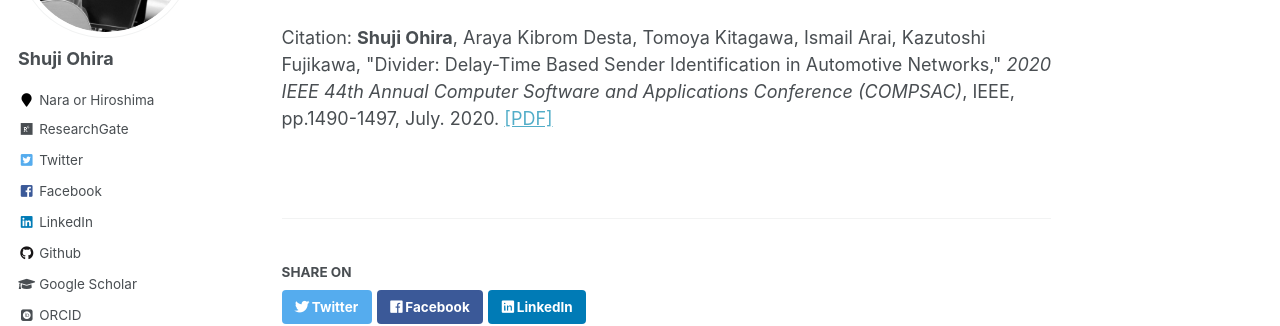
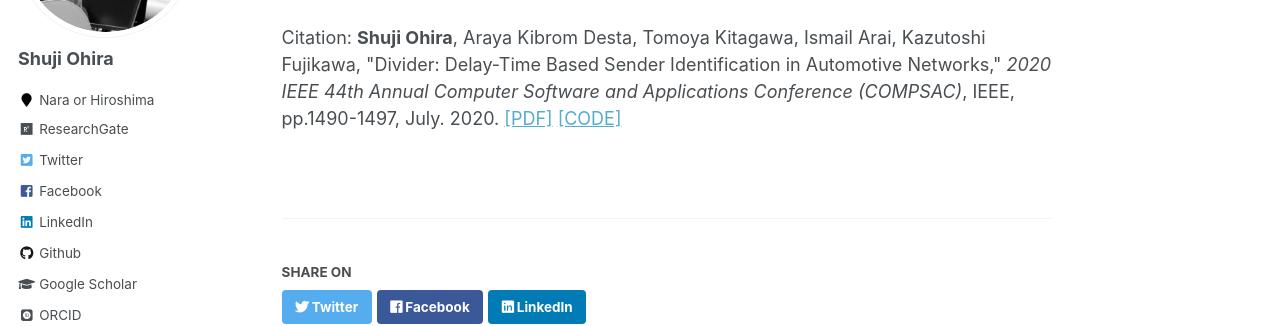
Before and after one commit to shuji-oh/shuji-oh.github.io, a Jekyll site: the page built from _publications/Divider.md, in a window 1280 px wide. Shown: the part 246-572 px from the top of the page. Built offline with Jekyll 4.4.1, drawn with Linux system fonts in a browser that asks for light colours; some web fonts are replaced.

Commit message:
revised urls on sigle page

```diff
--- a/_layouts/single.html
+++ b/_layouts/single.html
@@ -43,12 +43,12 @@ layout: default
         {% endif %}
 
 
-        {% if post.citation and post.paperurl and post.codeurl %}
-          <p>Citation: {{ post.citation }} <a href="{{ post.paperurl }}">[PDF]</a> <a href="{{ post.codeurl }}">[CODE]</a></p>
-        {% elsif post.citation and post.codeurl %}
-          <p>Citation: {{ post.citation }} <a href="{{ post.codeurl }}">[CODE]</a></p>
+        {% if page.citation and page.paperurl and page.codeurl %}
+          <p>Citation: {{ page.citation }} <a href="{{ page.paperurl }}">[PDF]</a> <a href="{{ page.codeurl }}">[CODE]</a></p>
         {% elsif page.citation and page.paperurl %}
           <p>Citation: {{ page.citation }} <a href="{{ page.paperurl }}">[PDF]</a></p>
+        {% elsif page.citation and page.codeurl %}
+          <p>Citation: {{ page.citation }} <a href="{{ page.codeurl }}">[CODE]</a></p>
         {% elsif page.citation %}
           <p>Citation: {{ page.citation }} </p>
         {% endif %}
```
